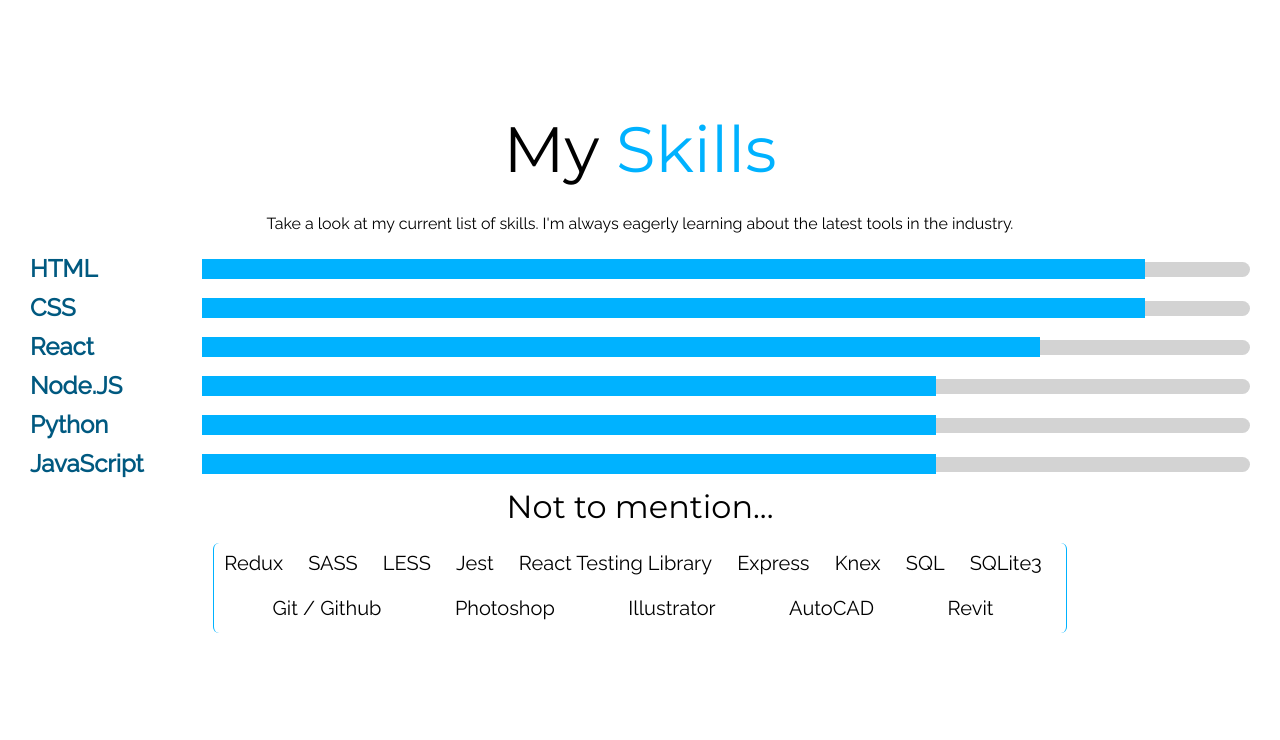
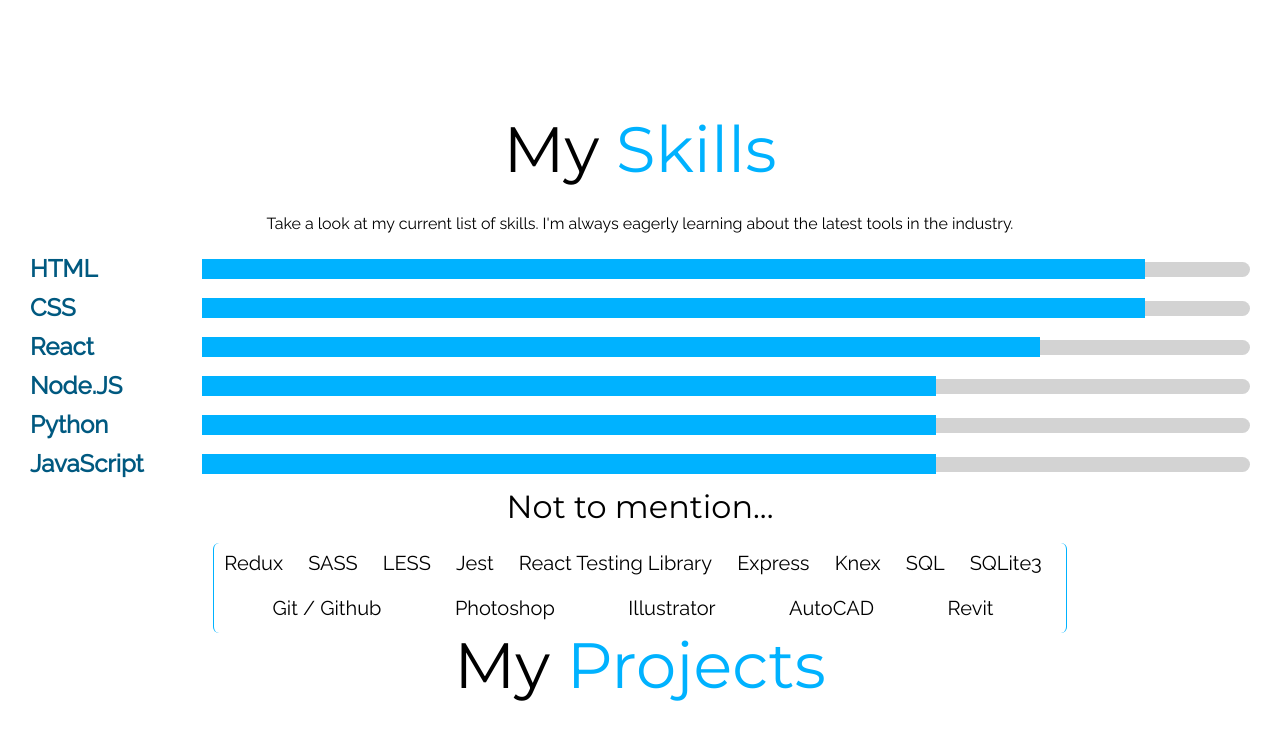
Before and after one commit to jjbreig5909/portfolio-site, a Gatsby site: page / in a window 1280 px wide. Shown: the part 633-1373 px from the top of the page. Before the commit the page ends 1296 px from the top, so only its background shows below. Built offline with nearby package versions, Linux system fonts and the light colour scheme; Gatsby itself is replaced by a stand-in of ours.

Commit message:
began projects section, added site meta-data

```diff
--- a/gatsby-config.js
+++ b/gatsby-config.js
@@ -1,8 +1,8 @@
 module.exports = {
   siteMetadata: {
-    title: `Gatsby Default Starter`,
-    description: `Kick off your next, great Gatsby project with this default starter. This barebones starter ships with the main Gatsby configuration files you might need.`,
-    author: `@gatsbyjs`,
+    title: `My Portfolio`,
+    description: `Jeff Breig is a full-stack developer based out of Cincinnati, OH.`,
+    author: `Jeff Breig`,
   },
   plugins: [
     `gatsby-plugin-react-helmet`,
--- a/src/pages/index.js
+++ b/src/pages/index.js
@@ -44,6 +44,14 @@ const IndexPage = () => (
         <li className="skill">Revit</li>
       </ul>
     </div>
+    <div className="portfolio-section">
+    <h1 className="section-title">My <span className="accent">Projects</span></h1>
+      <div className = "projects">
+        <div className="project-card">
+
+        </div>
+      </div>
+    </div>
 
   </Layout>
 )
```
